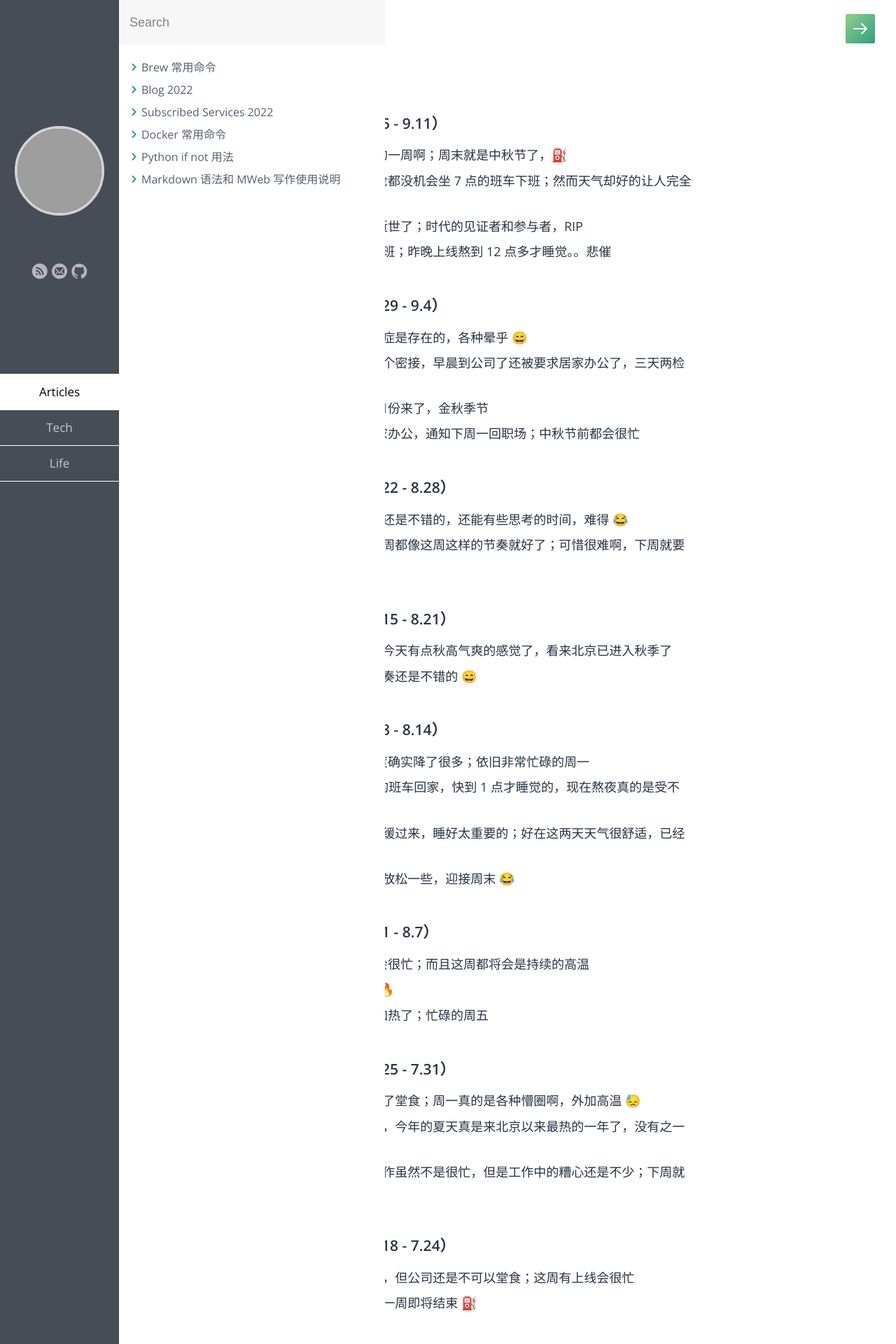
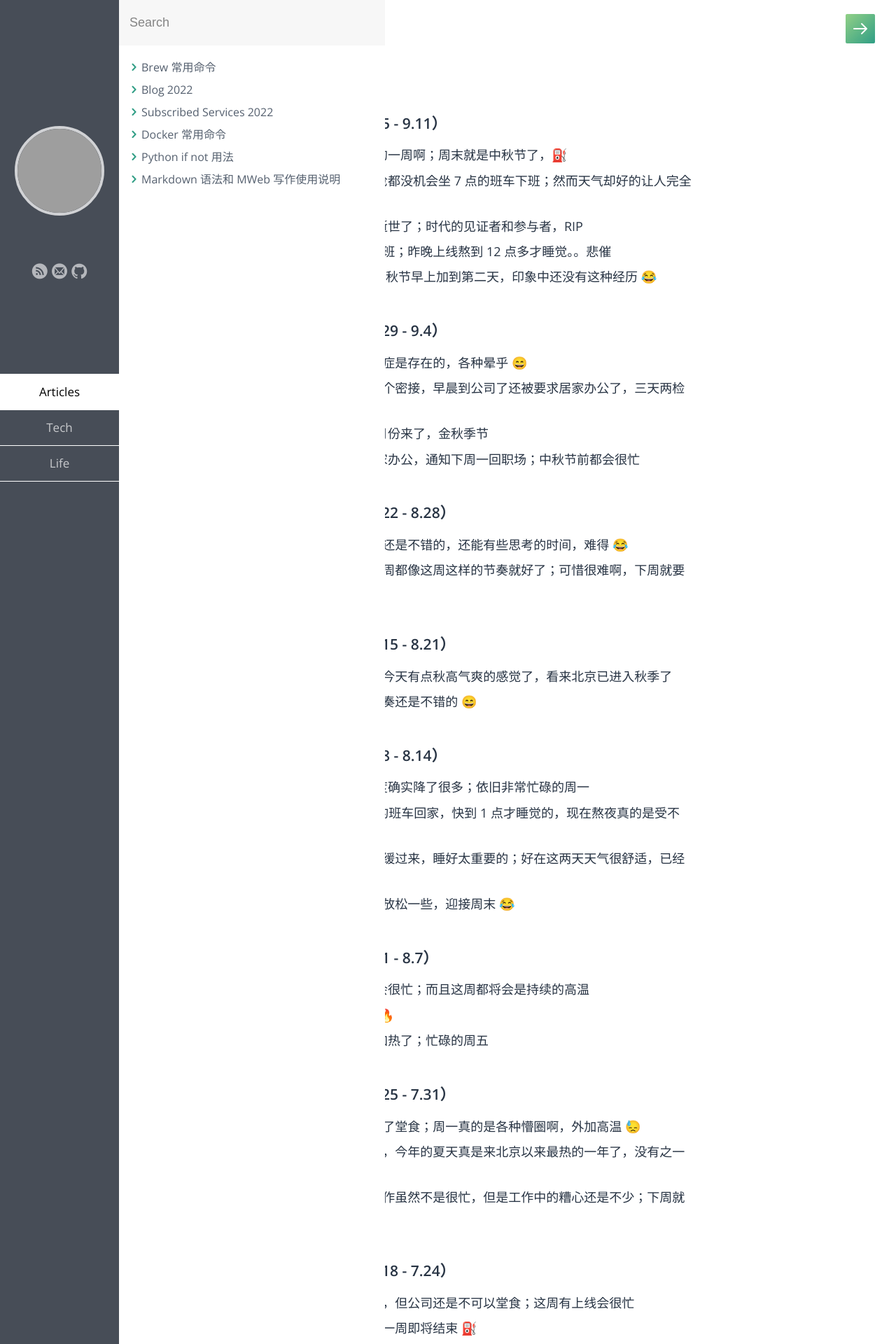
Before and after one commit to samxupeiran/samxupeiran.github.io, a Jekyll site: the page built from _posts/life/2022-05-06-my-blog.md, in a window 1280 px wide. Shown: the top 1920 px of the page at 70% size. Built offline with Jekyll 4.4.1, drawn with Linux system fonts in a browser that asks for light colours; some web fonts are replaced; grey boxes are pictures that could not be loaded.

Commit message:
feat: add weekly blog 9.11

```diff
--- a/_posts/life/2022-05-06-my-blog.md
+++ b/_posts/life/2022-05-06-my-blog.md
@@ -11,6 +11,7 @@ tags: Blog
      - 9.7 这几天真的是忙的够呛都没机会坐 7 点的班车下班；然而天气却好的让人完全不想上班 😂
      - 9.9 今天起来就看到女王逝世了；时代的见证者和参与者，RIP
      - 9.10 今天中秋节竟然在加班；昨晚上线熬到 12 点多才睡觉。。悲催
+     - 9.11 跨夜加班中。。。 从中秋节早上加到第二天，印象中还没有这种经历 😂
 
 - ### 2022 年 9 月 第 1 周（8.29 - 9.4）
      - 8.29 再次证明，周一综合症是存在的，各种晕乎 😄
```
